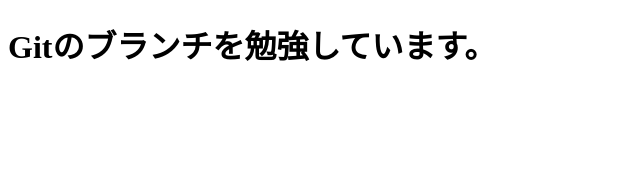
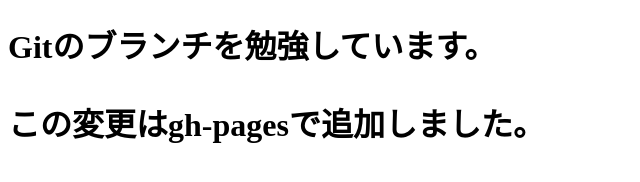
Before and after one commit to nono-non/git-study, a plain HTML site: page index.html in a window 1280 px wide. Shown: the whole page, without its empty margins (0-640 px from the left). Drawn offline with Linux system fonts and the light colour scheme.

Commit message:
inde.htmlを変更

```diff
--- a/index.html
+++ b/index.html
@@ -5,6 +5,8 @@
     <title>Gitの勉強</title>
   </head>
   <body>
-    <h1>Gitのブランチを勉強しています。</h1>
+    <h1>Gitのブランチを勉強しています。
+    <p>この変更はgh-pagesで追加しました。</p>
+    </h1>
   </body>
 </html>
```
